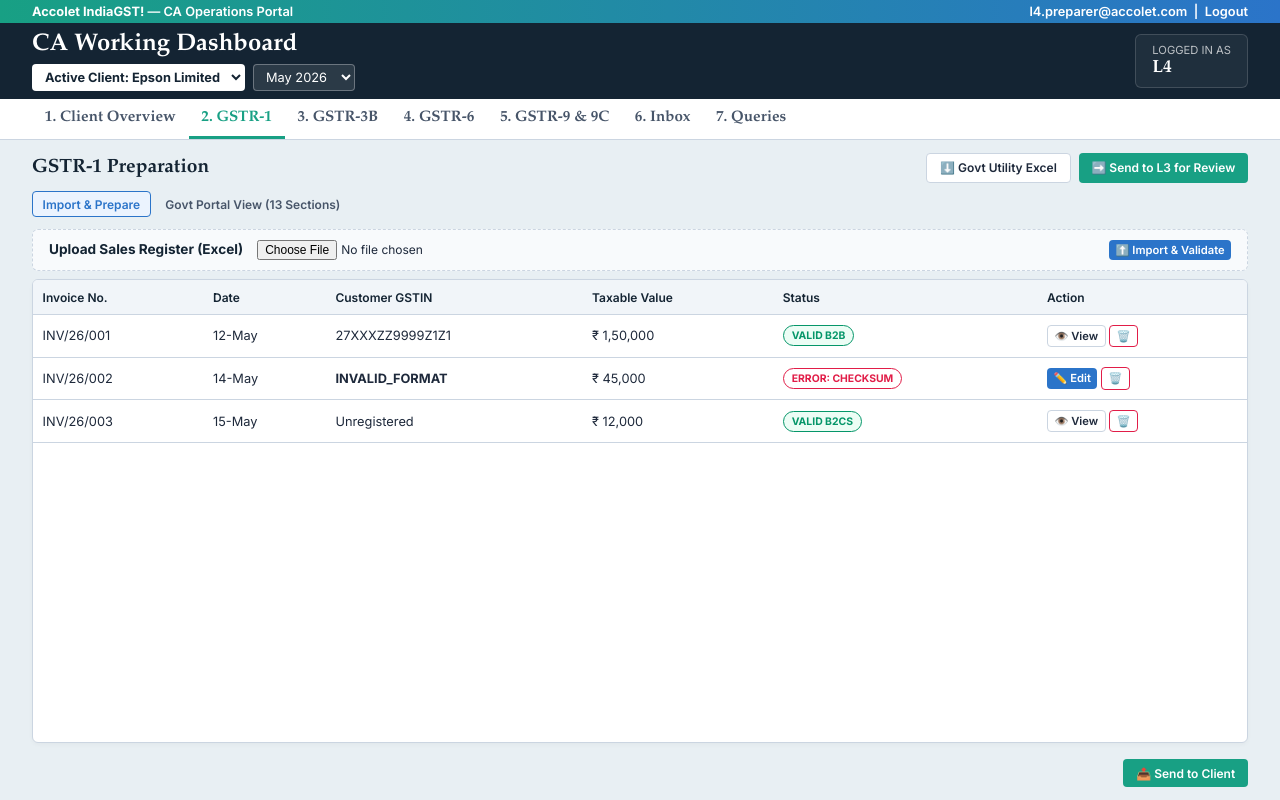
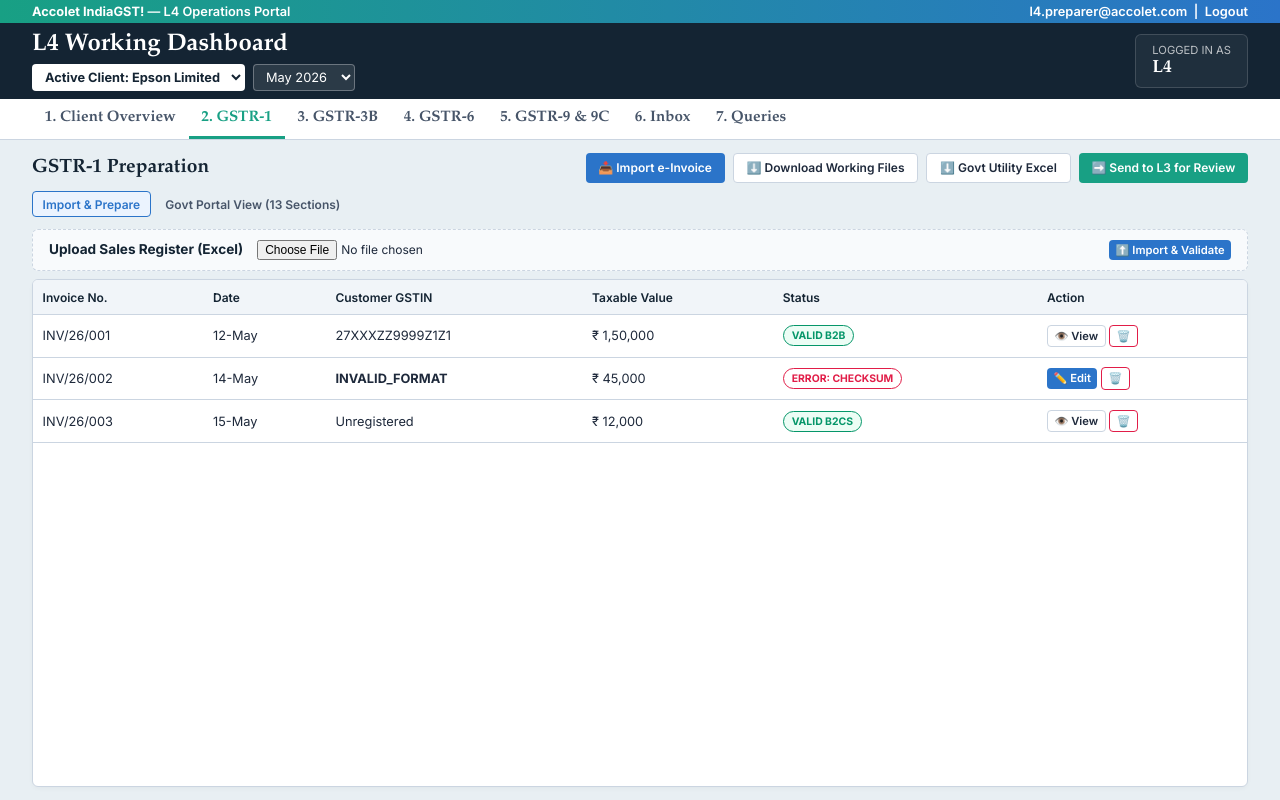
Before and after one commit to jyotiranjanaccolet/Accolet_India_gst, a plain HTML site: page ca_dashboard.html in a window 1280 px wide. Both pictures are taken after a click on the button "2. GSTR-1". Drawn offline with Linux system fonts and the light colour scheme.

```diff
--- a/ca_dashboard.html
+++ b/ca_dashboard.html
@@ -3,7 +3,7 @@
 <head>
     <meta charset="UTF-8">
     <meta name="viewport" content="width=device-width, initial-scale=1.0">
-    <title>Accolet IndiaGST! - CA Operations Dashboard</title>
+    <title>Accolet IndiaGST! - L4 Preparer Dashboard</title>
     <link href="https://fonts.googleapis.com/css2?family=Inter:wght@400;500;600;700&display=swap" rel="stylesheet">
     <style>
         :root {
@@ -135,13 +135,13 @@
 
     <div class="fixed-header-wrapper">
         <div class="top-bar">
-            <div><strong>Accolet IndiaGST!</strong> — CA Operations Portal</div>
+            <div><strong>Accolet IndiaGST!</strong> — L4 Operations Portal</div>
             <div>l4.preparer@accolet.com &nbsp;|&nbsp; Logout</div>
         </div>
 
         <div class="hero-header">
             <div>
-                <h1 class="hero-title">CA Working Dashboard</h1>
+                <h1 class="hero-title">L4 Working Dashboard</h1>
                 <div class="header-controls">
                     <select class="filter-select" style="font-weight: bold; background: white; color: var(--navy-main);">
                         <option>Active Client: Epson Limited</option>
@@ -199,6 +199,8 @@
             <div class="workspace-header">
                 <h2 style="margin: 0; color: var(--navy-main); font-size: 1.2rem;">GSTR-1 Preparation</h2>
                 <div style="display: flex; gap: 8px;">
+                    <button class="btn btn-primary">📥 Import e-Invoice</button>
+                    <button class="btn btn-outline">⬇️ Download Working Files</button>
                     <button class="btn btn-outline">⬇️ Govt Utility Excel</button>
                     <button class="btn btn-teal" onclick="sendToReview('GSTR-1')">➡️ Send to L3 for Review</button>
                 </div>
@@ -241,9 +243,6 @@
                             </tr>
                         </tbody>
                     </table>
-                </div>
-                <div style="margin-top: 1rem; display: flex; justify-content: flex-end;">
-                    <button class="btn btn-teal" onclick="sendToReview('GSTR-1')">📤 Send to Client</button>
                 </div>
             </div>
 
```
